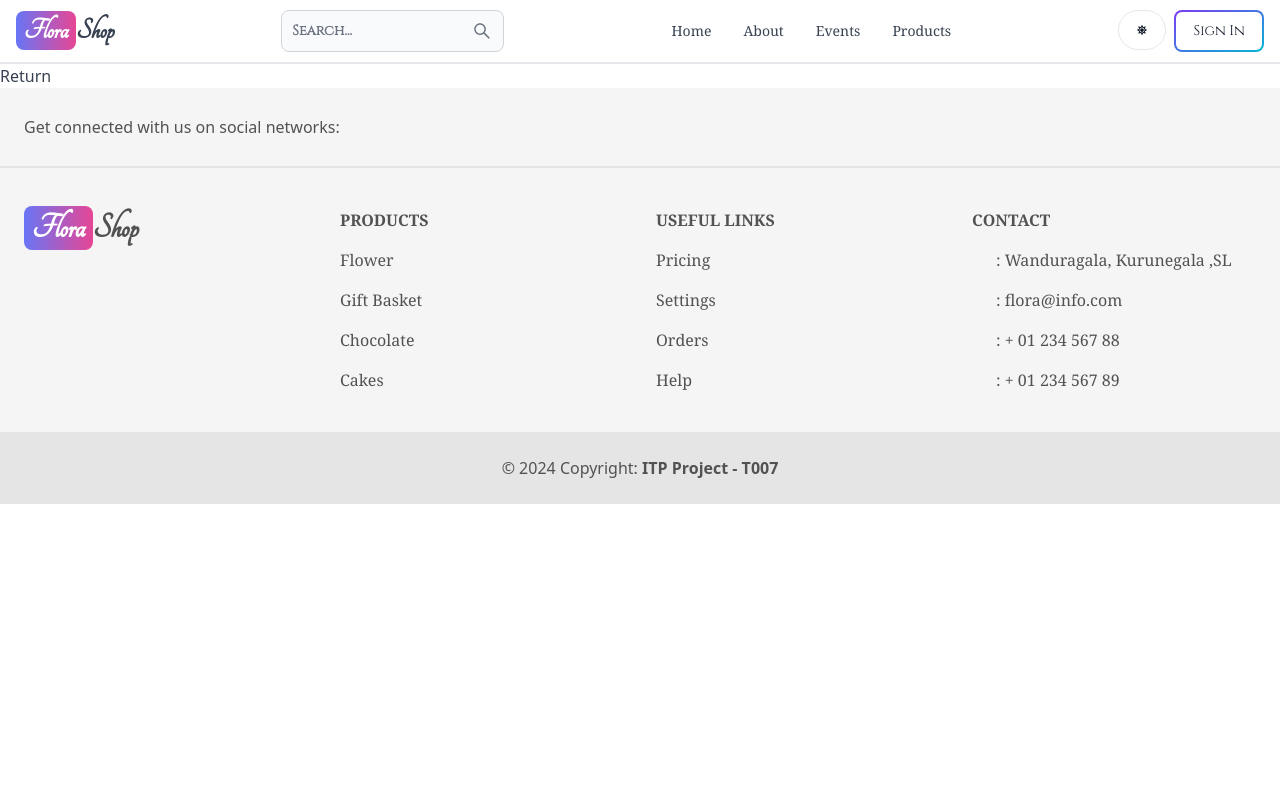
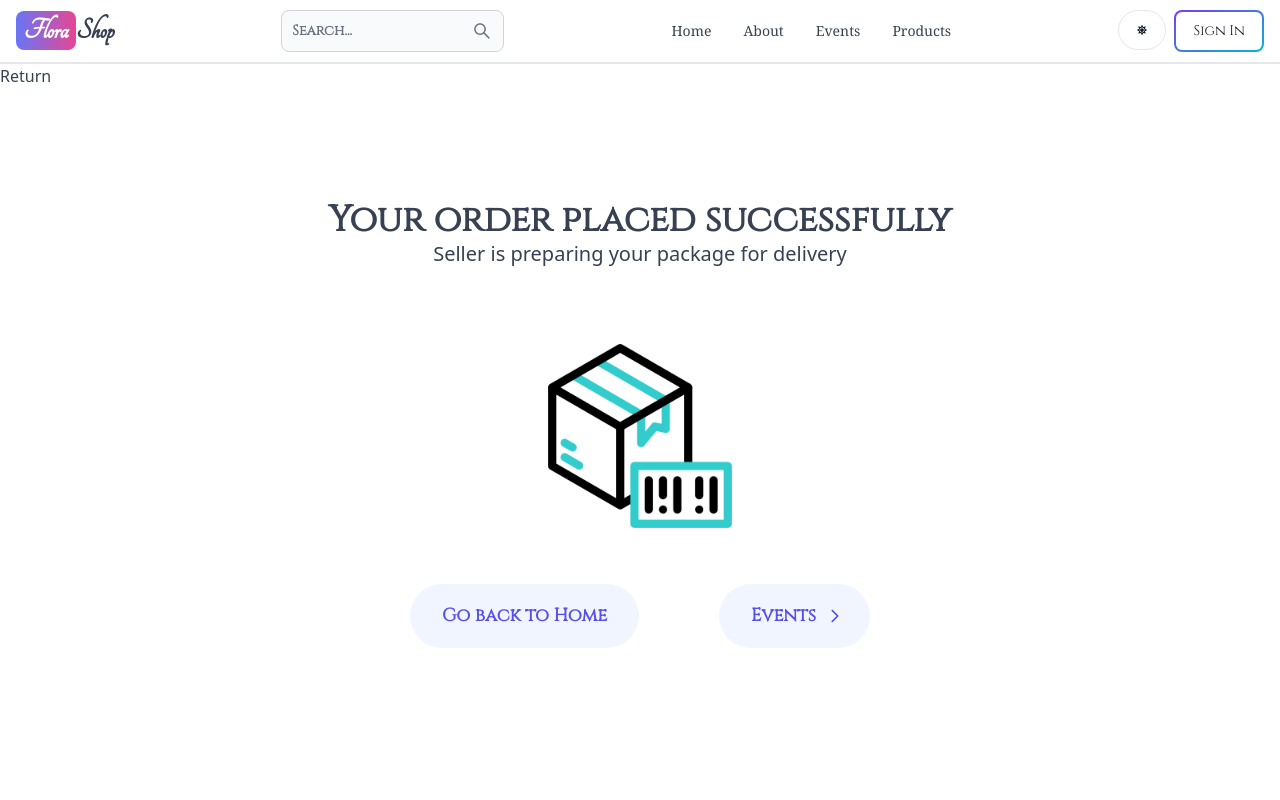
Before and after one commit to ADWx2001/Floral_Management_system, a React (Vite) app in the folder Frontend/: page /event-request-success in a window 1280 px wide. Shown: the top 800 px of the page. Built offline with nearby package versions, Linux system fonts and the light colour scheme; no server answers; some icons are missing.

Commit message:
add  event frontsend update

```diff
--- a/Frontend/src/components/DashEventBooking.jsx
+++ b/Frontend/src/components/DashEventBooking.jsx
@@ -66,6 +66,11 @@
     };
 
     const generatePDFReport = () => {
+
+      const currentDate = new Date();
+
+      const formattedDate = currentDate.toLocaleString();
+
       const content = `
         <style>
           table {
@@ -94,6 +99,11 @@
             margin-left:30px;
 
           }
+          .report{
+            margin-left:30px;
+            font-size:10px;
+            margin-bottom:10px;
+          }
         </style>
 
         <h1 class="report-title"><b>Event Booking Details Report</b></h1>
@@ -102,8 +112,10 @@
         </div>
         <br>
         <br>
+
         <table>
           <thead>
+          <!--<p class="report">Report Date: ${formattedDate}</p>--!>
             <tr>
               <th>Client Name</th>
               <th>Phone</th>
@@ -123,16 +135,19 @@
                 <td>${record.time}</td>
                 <td>${record.venue}</td>
                 <td>${record.guestCount}</td>
-                <td> ${record.budget}</td>
+                <td> Rs.${record.budget}.00</td>
                 <td>${record.arrangements}</td>
               </tr>
             `).join('')}
+
           </tbody>
         </table>
+
       `;
 
       html2pdf().from(content).set({ margin: 1, filename: 'event_bookings_report.pdf' }).save();
     };
+
 
 
     const handleGenerateReport = () => {
@@ -202,7 +217,7 @@
           <Table.Row className='bg-white dark:border-gray-700 dark:bg-gray-800'>
             <Table.Cell>{record.name}</Table.Cell>
             <Table.Cell >{record.phone}</Table.Cell>
-            <Table.Cell>{record.date}</Table.Cell>
+            <Table.Cell>{new Date(record.date).toLocaleDateString()}</Table.Cell>
             <Table.Cell>{record.description}</Table.Cell>
             <Table.Cell>{record.time}</Table.Cell>
             <Table.Cell>{record.venue}</Table.Cell>
--- a/Frontend/src/components/DashOrders.jsx
+++ b/Frontend/src/components/DashOrders.jsx
@@ -22,26 +22,50 @@
   //get total sales
   const calculateTotalSale = () => {
     const total = Orders.reduce((accumulator, currentOrder) => {
-      return accumulator + parseFloat(currentOrder.totalcost);
+      return accumulator + parseFloat(currentOrder.totalcost) ;
     }, 0);
     setTotalSale(total);
   };
 
    //fetch all the orders from database
+  // useEffect(() => {
+  //   const fetchOrders = async () => {
+  //     try {
+  //       const res = await fetch(`/api/order/getorders`);
+  //       const data = await res.json();
+  //       const length = data.length;
+
+  //       setTotalOrders(length);
+  //       if (res.ok) {
+  //         setOrders(data);
+  //         if (data.length < 9) {
+  //           setShowMore(false);
+  //         }
+  //         calculateTotalSale(); // Call calculateTotalSale here
+  //       }
+  //     } catch (error) {
+  //       console.log("error in fetching", error);
+  //     }
+  //   };
+
+  //   if (currentUser) {
+  //     fetchOrders();
+  //   }
+  // }, [currentUser, Orders]);
   useEffect(() => {
     const fetchOrders = async () => {
         try {
             const res = await fetch(`/api/order/getorders`);
+            if (res.ok) {
                 const data = await res.json();
-        const length = data.length;
-
-        setTotalOrders(length);
-        if (res.ok) {
-          setOrders(data);
-          if (data.length < 9) {
-            setShowMore(false);
-          }
-          calculateTotalSale(); // Call calculateTotalSale here
+                const newOrders = data.map(order => ({
+                    ...order,
+                    isNew: true // Assume all fetched orders are new initially
+                }));
+                newOrders.sort((a, b) => new Date(b.createdAt) - new Date(a.createdAt));
+                setOrders(newOrders);
+                setTotalOrders(newOrders.length);
+                calculateTotalSale(newOrders);
             }
         } catch (error) {
             console.log("error in fetching", error);
@@ -51,7 +75,9 @@
     if (currentUser) {
         fetchOrders();
     }
-  }, [currentUser, Orders]);
+}, [currentUser]);
+
+
 
 
     //delete order by id
@@ -77,7 +103,21 @@
       }
     };
 
+    const handleOrderClick = (orderId) => {
+      const updatedOrders = Orders.map(order => {
+          if (order._id === orderId) {
+              return { ...order, isNew: false }; // Mark the clicked order as viewed
+          }
+          return order;
+      });
+      setOrders(updatedOrders);
+  };
+
     const generatePDFReport = () => {
+
+      const currentDate = new Date();
+
+      const formattedDate = currentDate.toLocaleString();
       const content = `
         <style>
           table {
@@ -106,6 +146,11 @@
             margin-left:30px;
 
           }
+          .report{
+            margin-left:30px;
+            font-size:10px;
+            margin-bottom:10px;
+          }
         </style>
 
         <h1 class="report-title"><b>Order Details Report</b></h1>
@@ -116,6 +161,7 @@
         </div>
         <br>
         <br>
+       <!-- <p class="report">Report Date: ${formattedDate}</p>!-->
         <table>
           <thead>
             <tr>
@@ -125,9 +171,7 @@
               <th>Phone</th>
               <th>Address</th>
               <th>Subtotal</th>
-              <th>Delivery Fee</th>
               <th>Payment</th>
-              <th>Action</th>
             </tr>
           </thead>
           <tbody>
@@ -144,9 +188,7 @@
                 <td>${order.phone}</td>
                 <td>${order.address}, ${order.state}, ${order.zip}</td>
                 <td>Rs. ${order.subtotal}.00</td>
-                <td>Rs. ${order.deliveryfee}.00</td>
                 <td>Rs. ${order.totalcost}.00</td>
-                <td>${order.isAdmin ? 'Yes' : 'No'}</td>
               </tr>
             `).join('')}
           </tbody>
@@ -306,7 +348,7 @@
         }).map((orders) => (
 
         <Table.Body className='divide-y' key={orders._id}>
-          <Table.Row className='bg-white dark:border-gray-700 dark:bg-gray-800'>
+          <Table.Row className={`bg-white dark:border-gray-700 dark:bg-gray-800 ${orders.isNew ? 'font-bold' : ''}`} onClick={() => handleOrderClick(orders._id)} >
 
             {/* <Table.Cell>
               {orders._id}
--- a/Frontend/src/pages/EventReqSuccess.jsx
+++ b/Frontend/src/pages/EventReqSuccess.jsx
@@ -6,6 +6,49 @@
         <Link to="/">
             <button>Return</button>
         </Link>
+
+        <div className="">
+      <div className="text-center pt-28">
+        <h1 className="text-4xl font-semibold font-cinzel">Your order placed successfully</h1>
+        <h2 className="text-xl">Seller is preparing your package for delivery</h2>
+        <img src="/sample/barcode.gif" alt="package" className="w-64 mx-auto mt-10 "/>
+      </div>
+
+      <div className="flex flex-wrap justify-center gap-20 pb-56 pt-5">
+      <Link to="/">
+        <button className="rounded-full py-4 px-6 w-full max-w-[280px]  flex items-center bg-indigo-50 justify-center transition-all duration-500 hover:bg-indigo-100">
+          <span className="px-2 font-semibold text-lg leading-8 text-indigo-600 font-cinzel">
+            Go back to Home
+          </span>
+
+        </button>
+      </Link>
+
+      <Link to="/event-home">
+        <button className="rounded-full py-4 px-6 w-full max-w-[280px]  flex items-center bg-indigo-50 justify-center transition-all duration-500 hover:bg-indigo-100">
+          <span className="px-2 font-semibold text-lg leading-8 text-indigo-600 font-cinzel">
+            Events
+          </span>
+          <svg
+            xmlns="http://www.w3.org/2000/svg"
+            width="22"
+            height="22"
+            viewBox="0 0 22 22"
+            fill="none"
+          >
+            <path
+              d="M8.25324 5.49609L13.7535 10.9963L8.25 16.4998"
+              stroke="#4F46E5"
+              strokeWidth="1.6"
+              strokeLinecap="round"
+              strokeLinejoin="round"
+            />
+          </svg>
+        </button>
+      </Link>
+      </div>
+    </div>
+
     </div>
   )
 }
```
Lines whose indentation alone changed are shown as unchanged.
